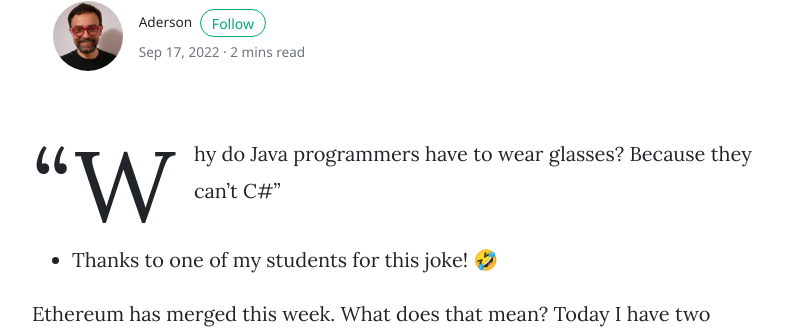
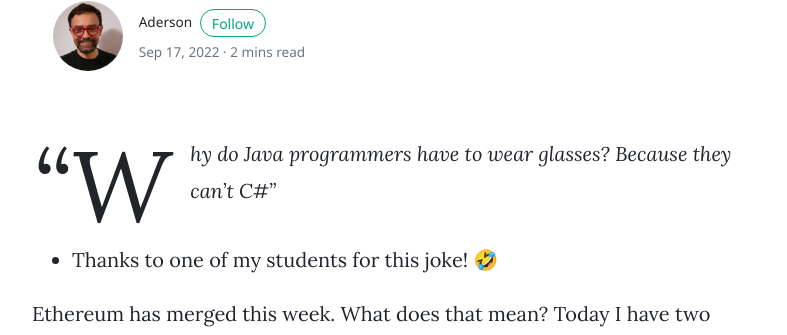
Before and after one commit to the-solo-coder/aderson, a Jekyll site: the page built from _posts/2022-09-17-writing-better-code-automatically.md, in a window 1280 px wide. Shown: the part 306-641 px from the top of the page, without its empty margins (243-1030 px from the left). Built offline with Jekyll 4.4.1, drawn with Linux system fonts in a browser that asks for light colours; nearby versions of some CDN libraries; comment, search, counter and statistics services are not loaded.

Commit message:
Refine article joke formatting

```diff
--- a/_posts/2022-09-17-writing-better-code-automatically.md
+++ b/_posts/2022-09-17-writing-better-code-automatically.md
@@ -4,7 +4,7 @@ title: "🧹 Writing better code automatically"
 author: aderson
 categories: [newsletter]
 ---
-"Why do Java programmers have to wear glasses? Because they can't C#"
+*"Why do Java programmers have to wear glasses? Because they can't C#"*
 - Thanks to one of my students for this joke! 🤣
 
 Ethereum has merged this week. What does that mean? Today I have two videos and one article. One of them will talk about Ethereum.
```
